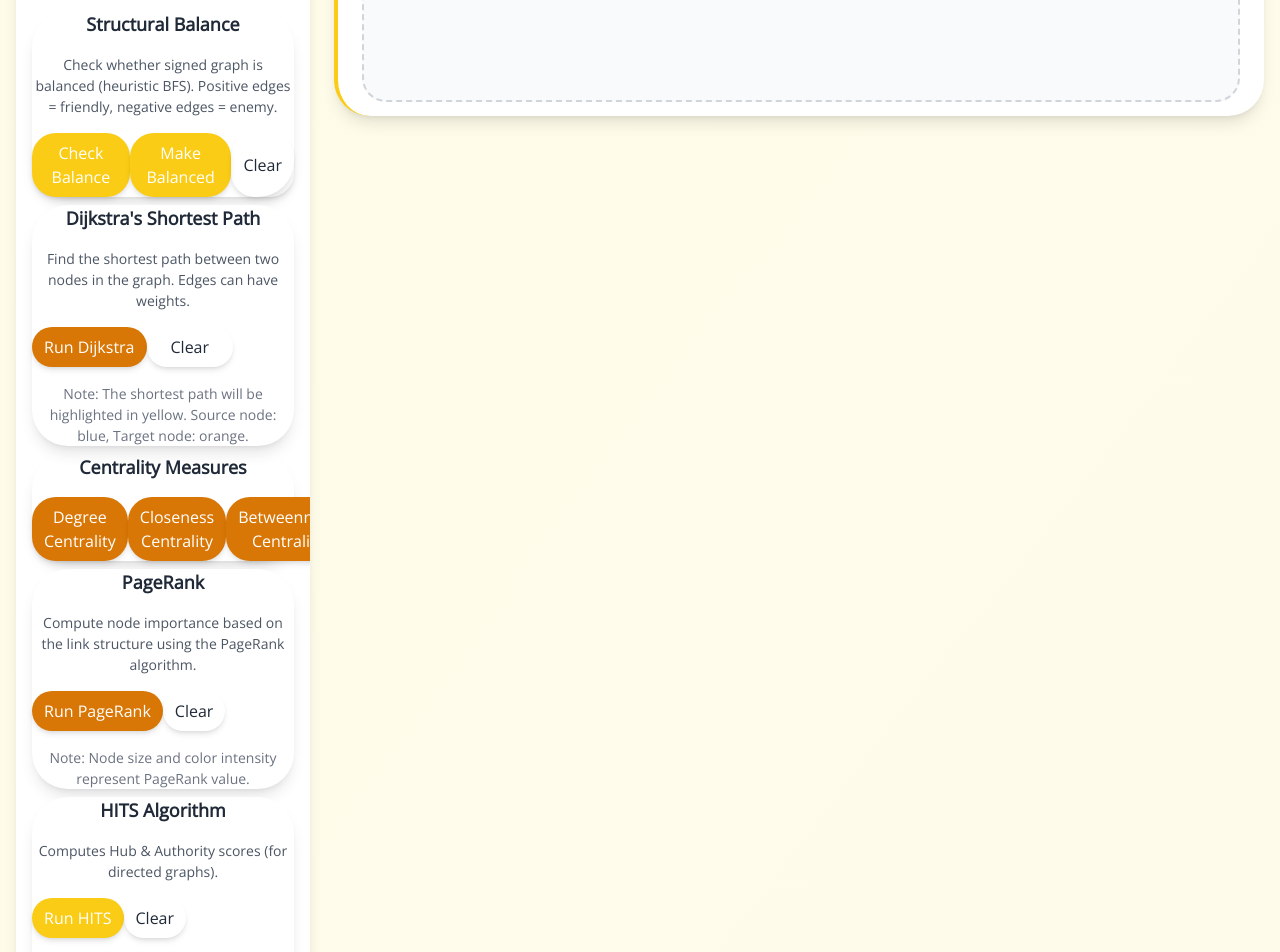
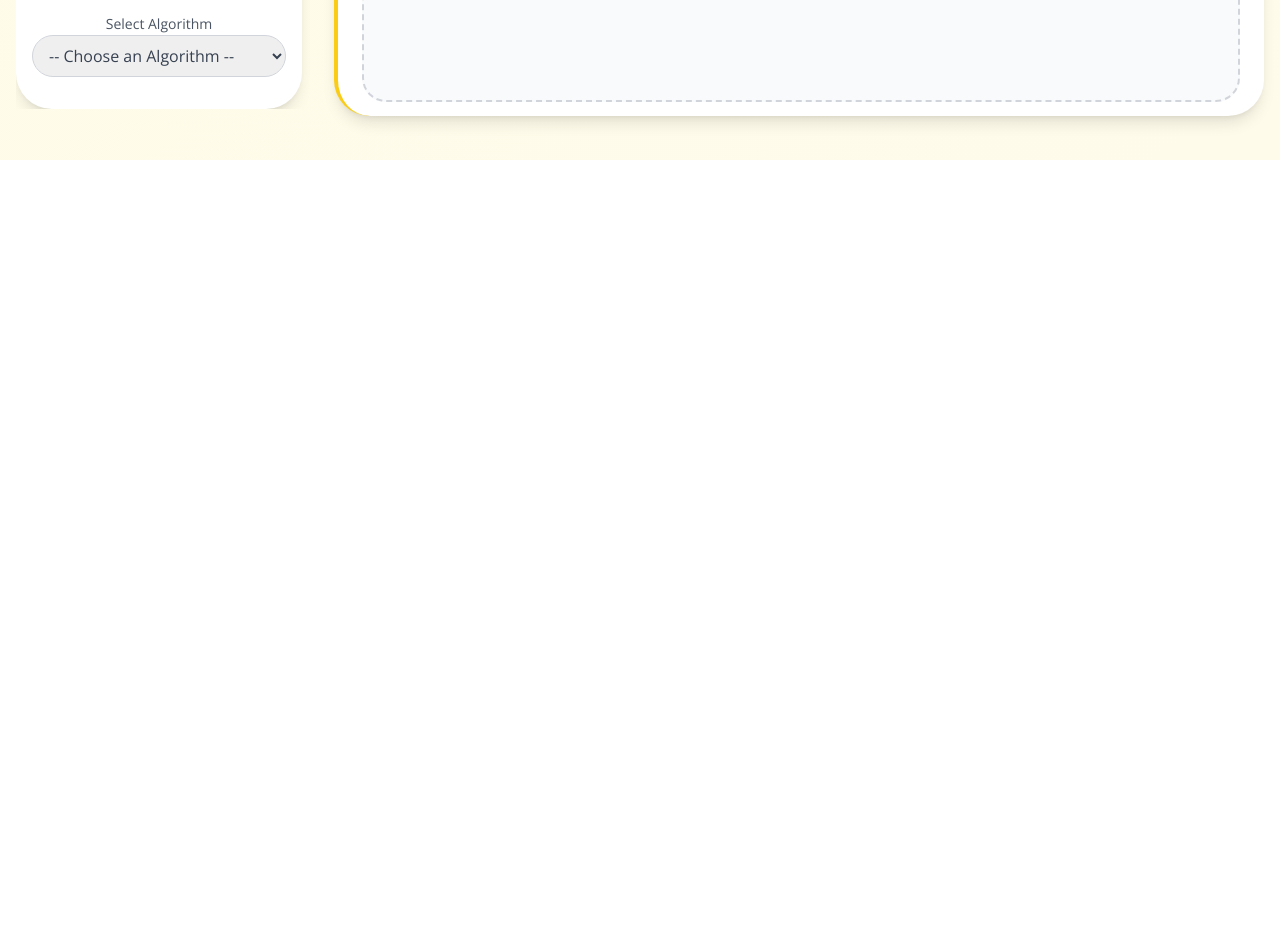
Before and after one commit to goladivya/Graph-Analyser, a React (Create React App) app in the folder graph_analyser/: page / in a window 1280 px wide. Shown: the part 640-1592 px from the top of the page. After the commit the page ends 800 px from the top, so only its background shows below. Built offline with nearby package versions, Linux system fonts and the light colour scheme.

Commit message:
improved ui

```diff
--- a/graph_analyser/src/Pages/Algorithm.jsx
+++ b/graph_analyser/src/Pages/Algorithm.jsx
@@ -5,6 +5,10 @@ const AlgorithmPanel = ({ cyRef, setResults }) => {
   const [activeTab, setActiveTab] = useState("algorithms");
   const [properties, setProperties] = useState(null);
   const [balanceResult, setBalanceResult] = useState(null);
+  const [selectedAlgo, setSelectedAlgo] = useState("");
+
+
+
 
 
   useEffect(() => {
@@ -1172,193 +1176,106 @@ return {
         >
           Properties
         </button>
-        <button
-          onClick={() => setActiveTab("import")}
-          className={`flex-1 py-3 px-4 font-medium ${activeTab === "import"
-            ? "text-gray-700 border-b-2 border-yellow-400"
-            : "text-gray-500"
-            }`}
-        >
-          Import/Export
-        </button>
+
       </div>
 
       <div className="p-4 space-y-2">
         {activeTab === "algorithms" && (
           <>
-            <div className="w-full bg-white rounded-xl shadow-lg p-5 space-y-4">
-              <div className="text-lg font-semibold text-gray-800">Structural Balance</div>
-              <div className="text-sm text-gray-600 mb-3">
-                Check whether signed graph is balanced (heuristic BFS). Positive edges = friendly, negative edges = enemy.
-              </div>
-              <div id="webcrumbs" className="flex flex-col sm:flex-row gap-3">
-                <button
-                  onClick={handleRunBalance}
-                  className="bg-yellow-400 hover:bg-yellow-500 text-white px-3 py-2 rounded-lg shadow-md"
-                >
-                  Check Balance
-                </button>
+  {/* Algorithm Dropdown */}
+  <div className="bg-white rounded-xl shadow p-5 mb-4">
+    <label className="text-sm text-gray-600">Select Algorithm</label>
 
-                { <button
-                  onClick={handleMakeBalanced}
-                  className="bg-yellow-400 hover:bg-yellow-500 text-white px-3 py-1 rounded-lg shadow-md"
-                >
-                  Make Balanced
-                </button>}
+    <select
+      className="mt-2 w-full border border-gray-300 rounded-lg px-3 py-2 text-gray-700 focus:ring-2 focus:ring-yellow-400"
+      value={selectedAlgo}
+      onChange={(e) => setSelectedAlgo(e.target.value)}
+    >
+      <option value="">-- Choose an Algorithm --</option>
 
-                <button
-                  onClick={() => {
-                    resetVisuals();
-                    setBalanceResult(null);
-                  }}
-                  className="bg-gray-300 hover:bg-gray-400 text-gray-800 px-3 py-1 rounded-lg shadow-md"
-                >
-                  Clear
-                </button>
-              </div>
+      <optgroup label="Structural Balance">
+        <option value="balance-check">Check Balance</option>
+        <option value="balance-greedy">Make Balanced (Greedy)</option>
+      </optgroup>
 
-            </div>
+      <optgroup label="Shortest Path">
+        <option value="dijkstra">Dijkstra</option>
+      </optgroup>
 
-            {/* Dijkstra's Shortest Path Card */}
-            <div className="w-full bg-white rounded-xl shadow-lg p-5 space-y-4 mt-6">
-              <div className="text-lg font-semibold text-gray-800">Dijkstra's Shortest Path</div>
-              <div className="text-sm text-gray-600 mb-3">
-                Find the shortest path between two nodes in the graph. Edges can have weights.
-              </div>
-              <div className="flex flex-col sm:flex-row gap-3">
-                <button
-                  onClick={() => {
-                    const source = prompt("Enter source node ID");
-                    const target = prompt("Enter target node ID");
-                    if (!source || !target) return;
-                    const res = runDijkstra(source, target);
-                    if (res) setResults(res);
-                  }}
-                  className="bg-amber-600 hover:bg-amber-700 text-white px-3 py-2 rounded-lg shadow-md"
-                >
-                  Run Dijkstra
-                </button>
+      <optgroup label="Centrality Measures">
+        <option value="degree">Degree Centrality</option>
+        <option value="closeness">Closeness Centrality</option>
+        <option value="betweenness">Betweenness Centrality</option>
+      </optgroup>
 
-                <button
-                  onClick={() => resetVisuals()}
-                  className="bg-gray-300 hover:bg-gray-400 text-gray-800 px-6 py-6 rounded-lg shadow-md"
-                >
-                  Clear
-                </button>
-              </div>
-              <div className="text-sm text-gray-500 mt-2">
-                <p>Note: The shortest path will be highlighted in yellow. Source node: blue, Target node: orange.</p>
-              </div>
-            </div>
+      <optgroup label="Ranking">
+        <option value="pagerank">PageRank</option>
+        <option value="hits">HITS</option>
+      </optgroup>
 
-            {/* Centrality Algorithms */}
-<div className="w-full bg-yellow rounded-xl shadow-lg p-5 space-y-4 mt-6">
-  <div className="text-lg font-semibold text-gray-800">Centrality Measures</div>
-
-  <div className="flex flex-col sm:flex-row gap-3">
-    <button
-      onClick={() => {
-        const res = runDegreeCentrality();
-        if (res) setResults(res);
-      }}
-      className="bg-amber-600 hover:bg-amber-700 text-white px-3 py-2 rounded-lg shadow-md"
-    >
-      Degree Centrality
-    </button>
-
-    <button
-      onClick={() => {
-        const res = runClosenessCentrality();
-        if (res) setResults(res);
-      }}
-      className="bg-amber-600 hover:bg-amber-700 text-white px-3 py-2 rounded-lg shadow-md"
-    >
-      Closeness Centrality
-    </button>
-
-    <button
-      onClick={() => {
-        const res = runBetweennessCentrality();
-        if (res) setResults(res);
-      }}
-      className="bg-amber-600 hover:bg-amber-700 text-white px-3 py-2 rounded-lg shadow-md"
-    >
-      Betweenness Centrality
-    </button>
-
-    <button
-      onClick={() => resetVisuals()}
-      className="bg-gray-300 hover:bg-gray-400 text-gray-800 px-3 py-2 rounded-lg shadow-md"
-    >
-      Clear
-    </button>
-  </div>
-</div>
-
-                 {/* PageRank Algorithm Card */}
-<div className="w-full bg-white rounded-xl shadow-lg p-5 space-y-4 mt-6">
-  <div className="text-lg font-semibold text-gray-800">PageRank</div>
-  <div className="text-sm text-gray-600 mb-3">
-    Compute node importance based on the link structure using the PageRank algorithm.
+    </select>
   </div>
 
-  <div className="flex flex-col sm:flex-row gap-3">
-    <button
-      onClick={() => {
-        const damping = parseFloat(prompt("Enter damping factor (default 0.85):") || 0.85);
-        const res = runPageRank(damping);
-        if (res) setResults(res);
-      }}
-      className="bg-amber-600 hover:bg-amber-700 text-white px-3 py-2 rounded-lg shadow-md"
-    >
-      Run PageRank
-    </button>
+  {/* Dynamic Algorithm Card */}
+  {selectedAlgo && (
+    <div className="bg-white rounded-xl shadow-lg p-6 space-y-4">
+      <h2 className="text-xl font-semibold text-gray-800 text-center">
+         {selectedAlgo.replace("-", " ").toUpperCase()}
+      </h2>
 
-    <button
-      onClick={() => resetVisuals()}
-      className="bg-gray-300 hover:bg-gray-400 text-gray-800 px-3 py-2 rounded-lg shadow-md"
-    >
-      Clear
-    </button>
-  </div>
+      {/* Description */}
+      <p className="text-sm text-gray-600">
+        {selectedAlgo === "balance-check" && "Check whether the signed graph is structurally balanced."}
+        {selectedAlgo === "balance-greedy" && "Automatically flip edges to reduce conflicts and balance the graph."}
+        {selectedAlgo === "dijkstra" && "Find the shortest path between two nodes (supports weighted edges)."}
+        {selectedAlgo === "degree" && "Compute degree centrality for each node."}
+        {selectedAlgo === "closeness" && "Measure closeness centrality of all nodes based on shortest paths."}
+        {selectedAlgo === "betweenness" && "Compute betweenness centrality using Brandes’ algorithm."}
+        {selectedAlgo === "pagerank" && "Compute PageRank values using iterative damping algorithm."}
+        {selectedAlgo === "hits" && "Calculate Hub & Authority scores (HITS algorithm)."}
+      </p>
 
-  <div className="text-sm text-gray-500 mt-2">
-    <p>Note: Node size and color intensity represent PageRank value.</p>
-  </div>
-</div>
+      {/* BUTTON GROUP */}
+      <div className="flex gap-4 mt-4 justify-center">
 
+        {/* Run Algorithm Button */}
+        <button
+          onClick={() => {
+            if (selectedAlgo === "balance-check") handleRunBalance();
+            if (selectedAlgo === "balance-greedy") handleMakeBalanced();
+            if (selectedAlgo === "dijkstra") {
+              const s = prompt("Enter source node ID");
+              const t = prompt("Enter target node ID");
+              if (s && t) {
+                const res = runDijkstra(s, t);
+                if (res) setResults(res);
+              }
+            }
+            if (selectedAlgo === "degree") setResults(runDegreeCentrality());
+            if (selectedAlgo === "closeness") setResults(runClosenessCentrality());
+            if (selectedAlgo === "betweenness") setResults(runBetweennessCentrality());
+            if (selectedAlgo === "pagerank") {
+              const d = prompt("Enter damping factor (default 0.85):") || 0.85;
+              setResults(runPageRank(parseFloat(d)));
+            }
+            if (selectedAlgo === "hits") setResults(runHITS());
+          }}
+           className="bg-yellow-400 hover:bg-yellow-500 text-white px-6 py-2 rounded-lg shadow-md"
+        >
+          Run
+        </button>
 
-
-            {/* HITS Algorithm */}
-            <div className="w-full bg-white rounded-xl shadow-lg p-5 space-y-4 mt-6">
-              <div className="text-lg font-semibold text-gray-800">HITS Algorithm</div>
-              <div className="text-sm text-gray-600 mb-3">
-                Computes Hub & Authority scores (for directed graphs).
-              </div>
-
-              <div className="flex flex-col sm:flex-row gap-3">
-                <button
-                  onClick={() => runHITS()}
-                  className="bg-yellow-400 hover:bg-yellow-500 text-white px-3 py-2 rounded-lg shadow-md"
-                >
-                  Run HITS
-                </button>
-
-                <button
-                  onClick={() => resetVisuals()}
-                  className="bg-gray-300 hover:bg-gray-400 text-gray-800 px-3 py-2 rounded-lg shadow-md"
-                >
-                  Clear
-                </button>
-              </div>
-
-              <div className="text-sm text-gray-500 mt-2">
-                <p>Authority scores shown using node color intensity (yellow).</p>
-              </div>
-            </div>
-
-
-          </>
+        {/* Clear Button */}
+        <button
+          onClick={() => resetVisuals()}
+           className="bg-red-500 hover:bg-red-600 text-white px-6 py-2 rounded-lg shadow-md"
+        >
+          Clear
+        </button>
+      </div>
+    </div>
+  )}
+</>
 
         )}
 
@@ -1414,9 +1331,7 @@ return {
           )
         )}
 
-        {activeTab === "import" && (
-          <p className="text-gray-600">Import/Export functionality coming soon...</p>
-        )}
+
       </div>
     </div>
   );
--- a/graph_analyser/src/Pages/dashboard.js
+++ b/graph_analyser/src/Pages/dashboard.js
@@ -225,9 +225,14 @@ const Component = () => {
           {/* Layout */}
           <div className="grid grid-cols-1 lg:grid-cols-4 gap-6">
             <div className="lg:col-span-1 space-y-6">
-              <GraphTools setElements={updateElements} />
-              <AlgorithmPanel cyRef={cyRef} setResults={setResults} />
-
+              <div
+                // style top to match header height (adjust 112px -> your header height)
+                style={{ position: "sticky", top: "112px", maxHeight: "calc(100vh - 112px)", overflowY: "auto", paddingRight: "8px" }}
+                className="space-y-6"
+              >
+                <GraphTools setElements={updateElements} />
+                <AlgorithmPanel cyRef={cyRef} setResults={setResults} />
+              </div>
             </div>
 
             <div className="lg:col-span-3">
--- a/graph_analyser/src/Pages/style.css
+++ b/graph_analyser/src/Pages/style.css
@@ -814,3 +814,12 @@ video {
   target-arrow-color: #9ca3af;
   line-style: dashed;
 }
+
+@keyframes fadeIn {
+  from { opacity: 0; transform: scale(0.95); }
+  to { opacity: 1; transform: scale(1); }
+}
+
+.animate-fadeIn {
+  animation: fadeIn 0.2s ease-out;
+}
```
